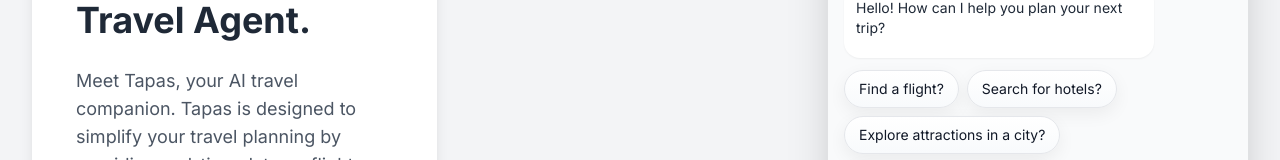
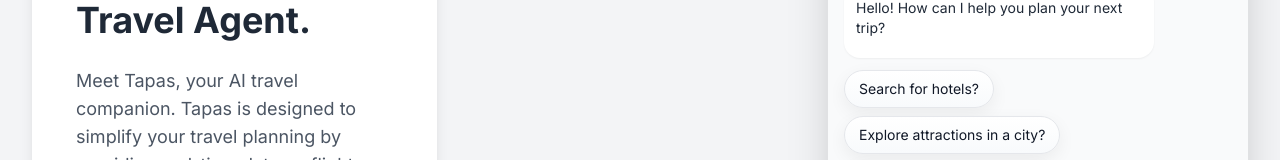
Before and after one commit to dasjaga649-dotcom/18-sep-tapas-update-5.10-pm, a React (Create React App) app: page / in a window 1280 px wide. Shown: the part 214-374 px from the top of the page. Built offline with nearby package versions, Linux system fonts and the light colour scheme.

Commit message:
Remove 'Find a flight?' feature and trigger
cgen-457c0511d6454535a74cd84ce2696db0

```diff
--- a/src/ChatApp.tsx
+++ b/src/ChatApp.tsx
@@ -600,7 +600,6 @@ const ChatApp: React.FC = () => {
           if (b._qrHandler) return;
           const handler = () => {
             const label = (b.dataset.label || b.textContent || '').trim();
-            if (label.toLowerCase().startsWith('find a flight')) { createInlineFlightForm(); return; }
             if (userPromptInput) { userPromptInput.value = label; userPromptInput.focus(); }
           };
           btn.addEventListener('click', handler);
@@ -695,7 +694,6 @@ const ChatApp: React.FC = () => {
                 <p className="text-gray-800 text-sm">Hello! How can I help you plan your next trip?</p>
               </div>
               <div className="quick-actions flex flex-wrap gap-2 max-w-[80%] mt-2" aria-label="Suggested actions">
-                <button type="button" className="quick-reply-button px-4 py-2 rounded-full bg-white border border-gray-200 shadow-sm text-sm text-gray-700 hover:bg-blue-50 transition" data-label="Find a flight?">Find a flight?</button>
                 <button type="button" className="quick-reply-button px-4 py-2 rounded-full bg-white border border-gray-200 shadow-sm text-sm text-gray-700 hover:bg-blue-50 transition" data-label="Search for hotels?">Search for hotels?</button>
                 <button type="button" className="quick-reply-button px-4 py-2 rounded-full bg-white border border-gray-200 shadow-sm text-sm text-gray-700 hover:bg-blue-50 transition" data-label="Explore attractions in a city?">Explore attractions in a city?</button>
                 <button type="button" className="quick-reply-button px-4 py-2 rounded-full bg-white border border-gray-200 shadow-sm text-sm text-gray-700 hover:bg-blue-50 transition" data-label="Generate a travel itinerary?">Generate a travel itinerary?</button>
```
